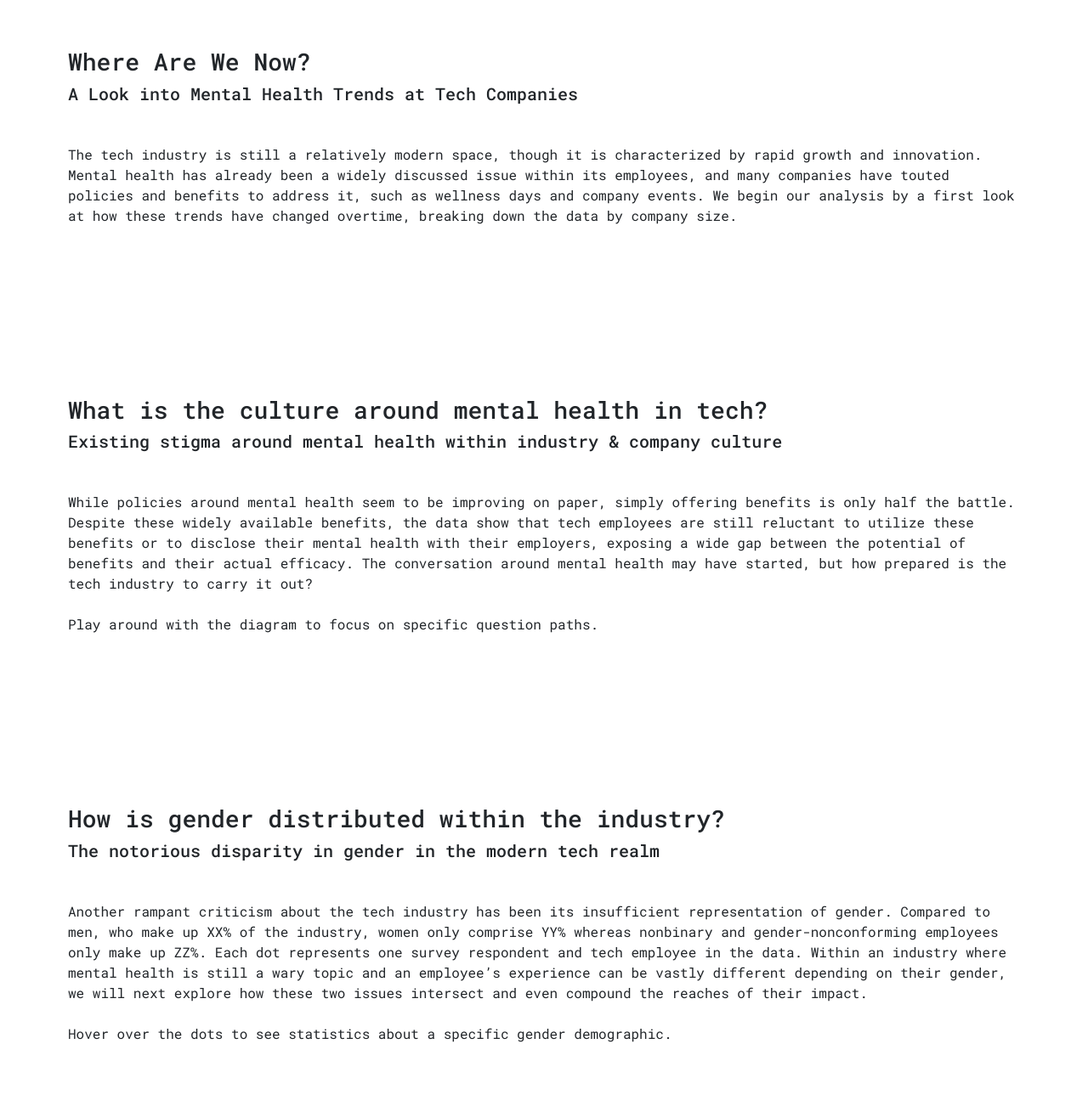
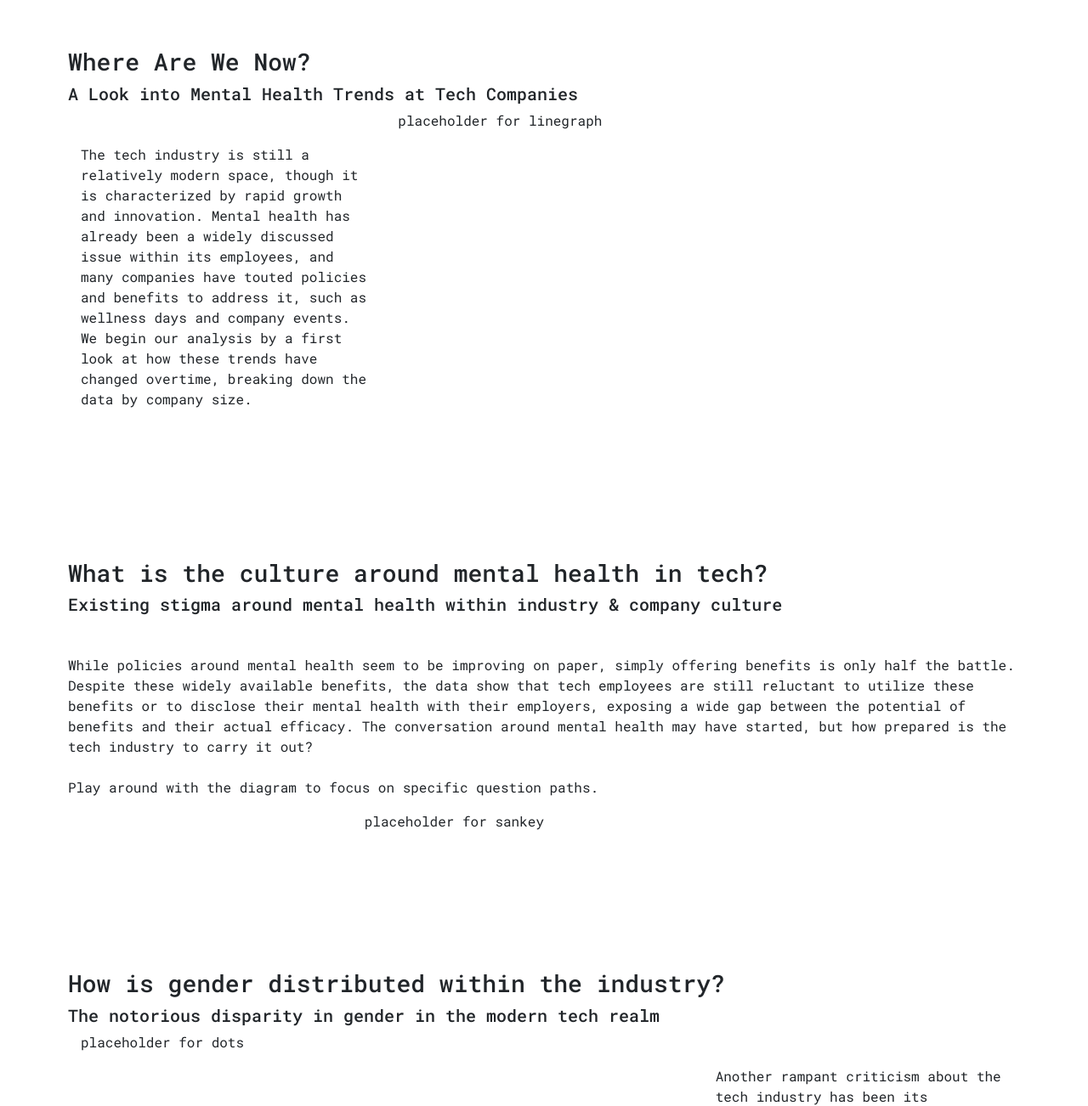
Before and after one commit to syoon123/vscode-gorls, a plain HTML site: page index.html in a window 1280 px wide. Shown: the part 880-2182 px from the top of the page at 85% size. Drawn offline with nearby package versions, Linux system fonts and the light colour scheme.

Commit message:
added cols and placeholders in index

```diff
--- a/index.html
+++ b/index.html
@@ -66,6 +66,7 @@
 			<h5>A Look into Mental Health Trends at Tech Companies</h5>
 		</div>
 		<div class="row">
+			<div class="col-4">
 				<p class="story-text">
 					The tech industry is still a relatively modern space, though it is characterized by rapid growth and innovation.
 					Mental health has already been a widely discussed issue within its employees, and many companies have touted
@@ -73,8 +74,10 @@
 					first look at how these trends have changed overtime, breaking down the data by company size.
 				</p>
 			</div>
-		<div class="row">
+			<div class="col-8 justify-content-md-center">
+				placeholder for linegraph
 				<div id="lineGraph"></div>
+			</div>
 		</div>
 	</div>
 </div>
@@ -97,8 +100,8 @@
 				Play around with the diagram to focus on specific question paths.
 			</p>
 		</div>
-		<div class="row">
-			<div id="sankey"></div>
+		<div class="row justify-content-md-center">
+			<div id="sankey">placeholder for sankey</div>
 		</div>
 	</div>
 </div>
@@ -111,6 +114,10 @@
 			<h5>The notorious disparity in gender in the modern tech realm</h5>
 		</div>
 		<div class="row">
+			<div class="col-8">
+				<div id="dots">placeholder for dots</div>
+			</div>
+			<div class="col-4">
 				<p class="story-text">
 					Another rampant criticism about the tech industry has been its insufficient representation of gender.
 					Compared to men, who make up XX% of the industry, women only comprise YY% whereas nonbinary and gender-nonconforming
@@ -122,8 +129,6 @@
 					Hover over the dots to see statistics about a specific gender demographic.
 				</p>
 			</div>
-		<div class="row">
-			<div id="dots"></div>
 		</div>
 	</div>
 </div>
@@ -136,6 +141,7 @@
 			<h5>Culture around mental health, broken down by gender and company size</h5>
 		</div>
 		<div class="row">
+			<div class="col-4">
 				<p class="story-text">
 					This stacked bar chart visualizes the survey responses to various questions pertaining to employees' perceptions
 					about mental health in the workplace, partitioning each bar by the gender of the respondents. From this data,
@@ -146,8 +152,9 @@
 					Click on each bar for a closer look at the gender breakdowns for each response and company size.
 				</p>
 			</div>
-		<div class="row">
+			<div class="col-8">
 				<div id="stackedBarChart"></div>
+			</div>
 		</div>
 	</div>
 </div>
```
Lines whose indentation alone changed are shown as unchanged.
